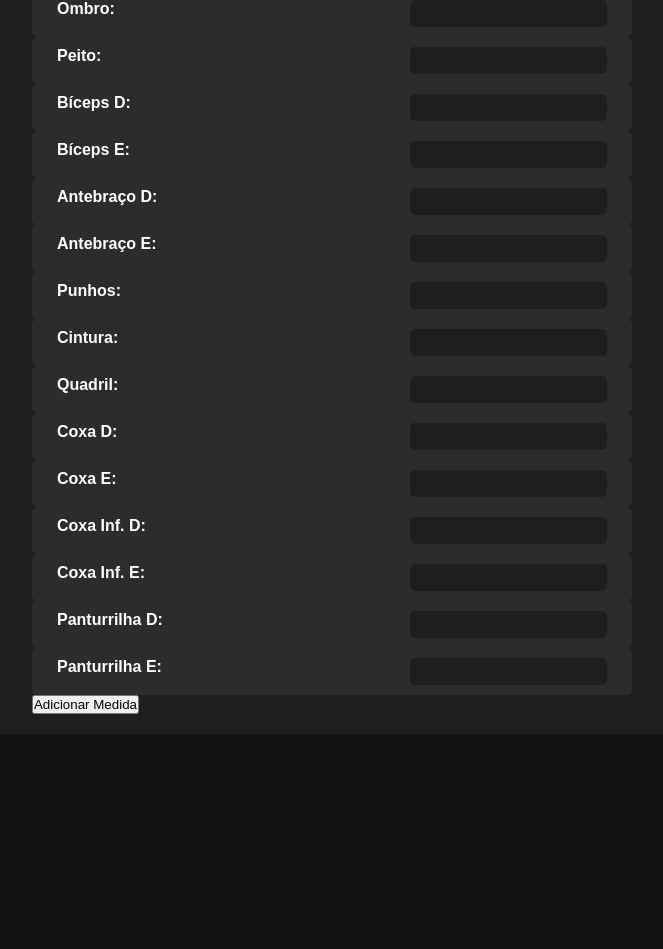
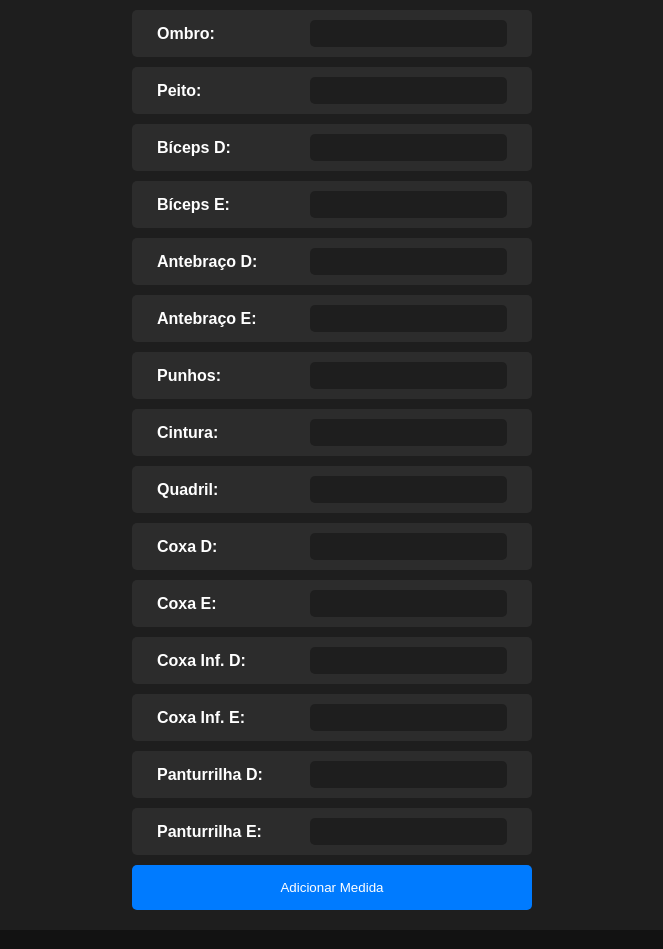
Before and after one commit to Dougl4sAL/MedidasGym, a React (Vite) app in the folder medidas-gym/: page /adicionar in a window 1280 px wide. Shown: the part 437-1386 px from the top of the page, without its empty margins (308-971 px from the left). Before the commit the page ends 1221 px from the top, so only its background shows below. Built offline with nearby package versions, Linux system fonts and the light colour scheme.

Commit message:
CSS corrigido em AdicionarMedidaPage

```diff
--- a/medidas-gym/src/components/NovaMedida.jsx
+++ b/medidas-gym/src/components/NovaMedida.jsx
@@ -33,7 +33,9 @@ export const FormularioInputMedida = ({ NomeMedida }) => {
                         <FormularioRestante key={nomeMedida} nomeMedida={nomeMedida} />
                     )
                 })}
-                <button type="submit">Adicionar Medida</button>
+                <div className="linha-botao">
+                    <button type="submit" className='btn btn-submit'>Adicionar Medida</button>
+                </div>
             </form>
         </div>
     )
--- a/medidas-gym/src/styles/AdicionarMedida.css
+++ b/medidas-gym/src/styles/AdicionarMedida.css
@@ -2,28 +2,33 @@
 .formulario-medida {
     display: flex;
     flex-direction: column;
-    gap: 10px;
-    border-radius: 5px;
     width: 100%;
-    max-width: 600px;
-    margin: 0 auto;
+    max-width: 400px;
+
 }
 
-.formulario-medida label {
+.medida-item {
+    margin-bottom: 10px;
+}
+
+.medida-item label {
     color: var(--cor-texto);
     font-weight: bold;
     margin-right: 30px;
+    display: flex;
+    align-items: center;
 }
 
-.formulario-medida input {
+.medida-item input {
     padding: 6px 10px;
     border-radius: 5px;
     border: none;
     background-color: var(--cor-fundo-claro);
     color: var(--cor-texto);
+
 }
 
-.formulario-medida input:focus {
+.medida-item input:focus {
     outline: 2px solid var(--cor-primaria);
 }
 
@@ -36,6 +41,7 @@
     flex: 1;
     border-radius: 5px;
     cursor: pointer;
+    padding: 15px 0;
 }
 
 
--- a/medidas-gym/src/styles/App.css
+++ b/medidas-gym/src/styles/App.css
@@ -19,7 +19,7 @@
 }
 
 h2 {
-    margin: 15px;
+    margin-top: 20px;
     color: var(--cor-primaria);
     text-align: center;
 }
```
